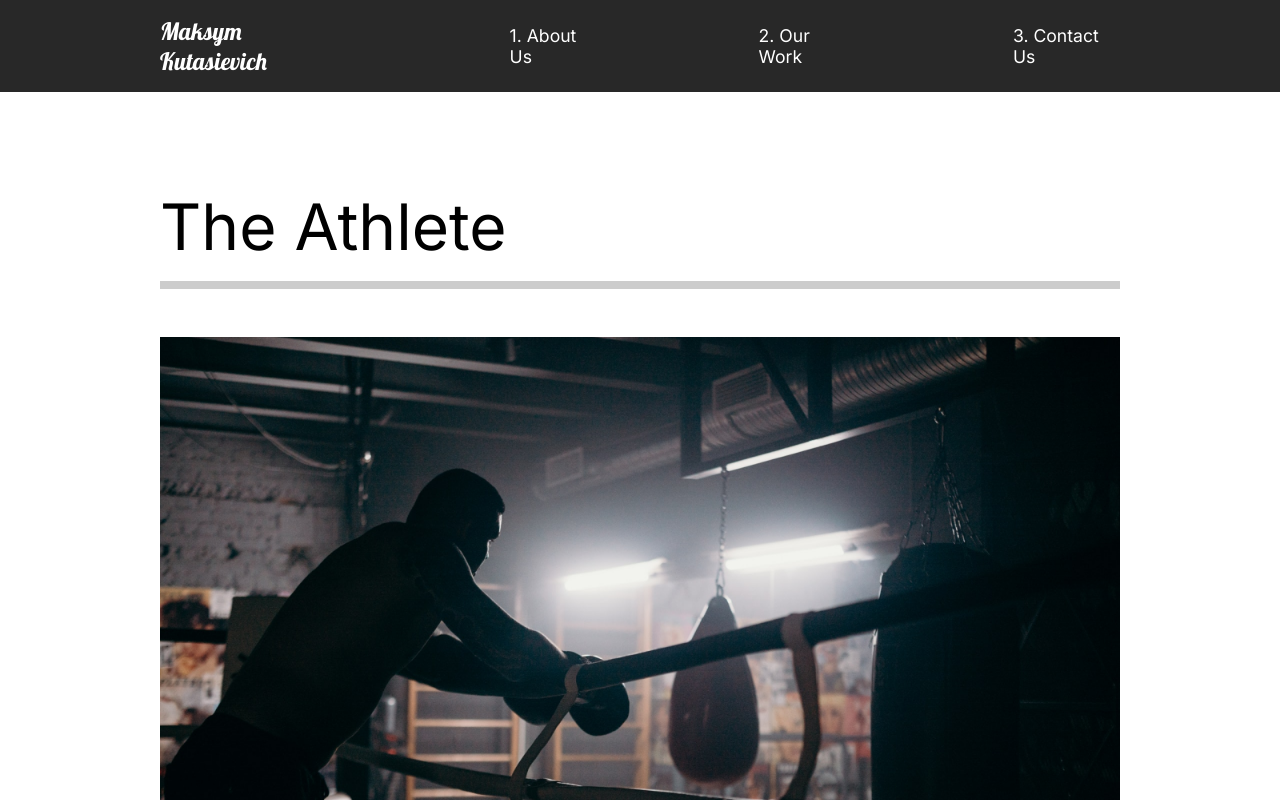
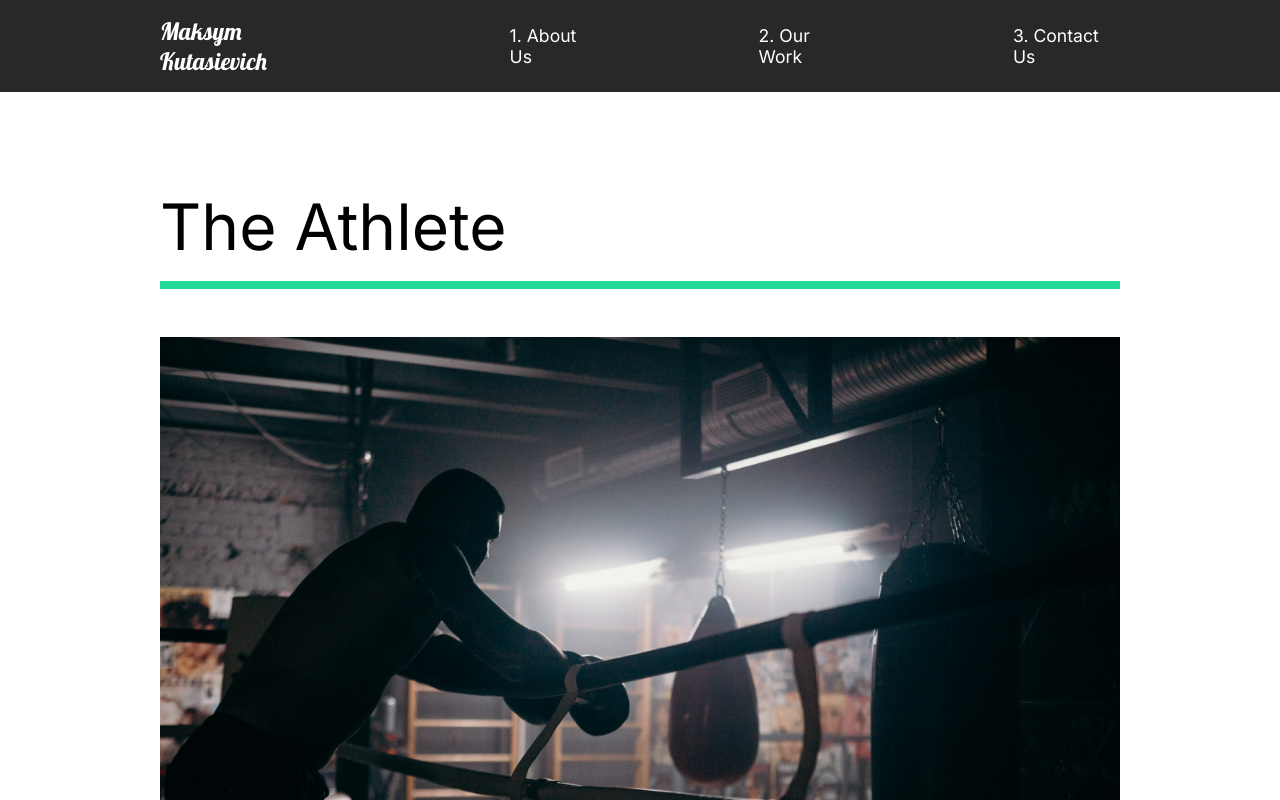
Before and after one commit to Strange3228/react_portfolio, a React (Create React App) app: page /work in a window 1280 px wide. Shown: the top 800 px of the page. Built offline with nearby package versions, Linux system fonts and the light colour scheme.

Commit message:
Faq togglers

```diff
--- a/src/animation.js
+++ b/src/animation.js
@@ -7,14 +7,13 @@
     opacity: 1,
     y: 0,
     transition: {
-      duration: 1,
+      duration: 0.5,
       when: "beforeChildren",
       staggerChildren: 0.25,
     },
   },
   exit: {
     opacity: 0,
-    y: 300,
     transition: {
       duration: 0.5,
     },
@@ -59,3 +58,43 @@
     },
   },
 };
+
+export const lineAnim = {
+  hidden: {
+    width: "0%",
+  },
+  show: {
+    width: "100%",
+    transition: {
+      duration: 1,
+    },
+  },
+};
+
+export const slider = {
+  hidden: {
+    x: "-130%",
+    skew: "45deg",
+  },
+  show: {
+    x: "100%",
+    skew: "0deg",
+    transition: {
+      ease: "easeOut",
+      duration: 1,
+    },
+  },
+};
+
+export const sliderContainer = {
+  hidden: {
+    opacity: 1,
+  },
+  show: {
+    opacity: 1,
+    transition: {
+      staggerChildren: 0.15,
+      ease: "easeOut",
+    },
+  },
+};
--- a/src/components/FaqSection.js
+++ b/src/components/FaqSection.js
@@ -2,6 +2,8 @@
 //Styled components
 import styled from "styled-components";
 import { About } from "../styles";
+import Toggle from "./Toggle";
+import { AnimateSharedLayout } from "framer-motion";
 
 const FaqSection = () => {
   return (
@@ -9,8 +11,8 @@
       <h2>
         Any Questions? <span>FAQ</span>
       </h2>
-      <div className="question">
-        <h4>How do I start?</h4>
+      <AnimateSharedLayout>
+        <Toggle title="How do I start?">
           <div className="answer">
             <p>Lorem ipsum dolor sit amet.</p>
             <p>
@@ -18,10 +20,8 @@
               amet.
             </p>
           </div>
-        <div className="faq-line"></div>
-      </div>
-      <div className="question">
-        <h4>Daily Schedule</h4>
+        </Toggle>
+        <Toggle title="Daily Schedule">
           <div className="answer">
             <p>Lorem ipsum dolor sit amet.</p>
             <p>
@@ -29,10 +29,8 @@
               amet.
             </p>
           </div>
-        <div className="faq-line"></div>
-      </div>
-      <div className="question">
-        <h4>Different Payment Methods</h4>
+        </Toggle>
+        <Toggle title="Different Payment Methods">
           <div className="answer">
             <p>Lorem ipsum dolor sit amet.</p>
             <p>
@@ -40,10 +38,8 @@
               amet.
             </p>
           </div>
-        <div className="faq-line"></div>
-      </div>
-      <div className="question">
-        <h4>What products fo you offer?</h4>
+        </Toggle>
+        <Toggle title="What products fo you offer?">
           <div className="answer">
             <p>Lorem ipsum dolor sit amet.</p>
             <p>
@@ -51,8 +47,8 @@
               amet.
             </p>
           </div>
-        <div className="faq-line"></div>
-      </div>
+        </Toggle>
+      </AnimateSharedLayout>
     </Faq>
   );
 };
--- /dev/null
+++ b/src/components/Toggle.js
@@ -0,0 +1,16 @@
+import React, { useState } from "react";
+import { motion } from "framer-motion";
+
+const Toggle = ({ children, title }) => {
+  const [toggle, setToggle] = useState(true);
+
+  return (
+    <motion.div layout className="question" onClick={() => setToggle(!toggle)}>
+      <motion.h4 layout>{title}</motion.h4>
+      {toggle ? children : ""}
+      <div className="faq-line"></div>
+    </motion.div>
+  );
+};
+
+export default Toggle;
--- a/src/pages/OurWork.js
+++ b/src/pages/OurWork.js
@@ -7,7 +7,14 @@
 import goodtimes from "../img/goodtimes-small.png";
 //Animations
 import { motion } from "framer-motion";
-import { pageAnimation } from "../animation";
+import {
+  sliderContainer,
+  pageAnimation,
+  fade,
+  photoAnim,
+  lineAnim,
+  slider,
+} from "../animation";
 
 const OurWork = () => {
   return (
@@ -18,11 +25,19 @@
       exit="exit"
       style={{ background: "#fff" }}
     >
+      <motion.div variants={sliderContainer}>
+        <Frame1 variants={slider}></Frame1>
+        <Frame2 variants={slider}></Frame2>
+        <Frame3 variants={slider}></Frame3>
+        <Frame4 variants={slider}></Frame4>
+      </motion.div>
       <Movie>
-        <h2>The Athlete</h2>
-        <div className="line"></div>
+        <motion.h2 variants={fade}>The Athlete</motion.h2>
+        <motion.div variants={lineAnim} className="line"></motion.div>
         <Link to="/work/the-athlete">
-          <img src={athlete} alt="athlete" />
+          <Hide>
+            <motion.img variants={photoAnim} src={athlete} alt="athlete" />v
+          </Hide>
         </Link>
       </Movie>
       <Movie>
@@ -54,7 +69,7 @@
 const Movie = styled.div`
   .line {
     height: 0.5rem;
-    background: #cccccc;
+    background: #23d997;
     margin-bottom: 3rem;
   }
   img {
@@ -64,4 +79,28 @@
   }
 `;
 
+const Hide = styled.div`
+  overflow: hidden;
+`;
+
+//Frame Animation
+const Frame1 = styled(motion.div)`
+  position: fixed;
+  left: 0;
+  top: 10%;
+  width: 100%;
+  height: 100vh;
+  background: #fffebf;
+  z-index: 2;
+`;
+const Frame2 = styled(Frame1)`
+  background: #ff8efb;
+`;
+const Frame3 = styled(Frame1)`
+  background: #8ed2ff;
+`;
+const Frame4 = styled(Frame1)`
+  background: #8effa0;
+`;
+
 export default OurWork;
```
Lines whose indentation alone changed are shown as unchanged.
